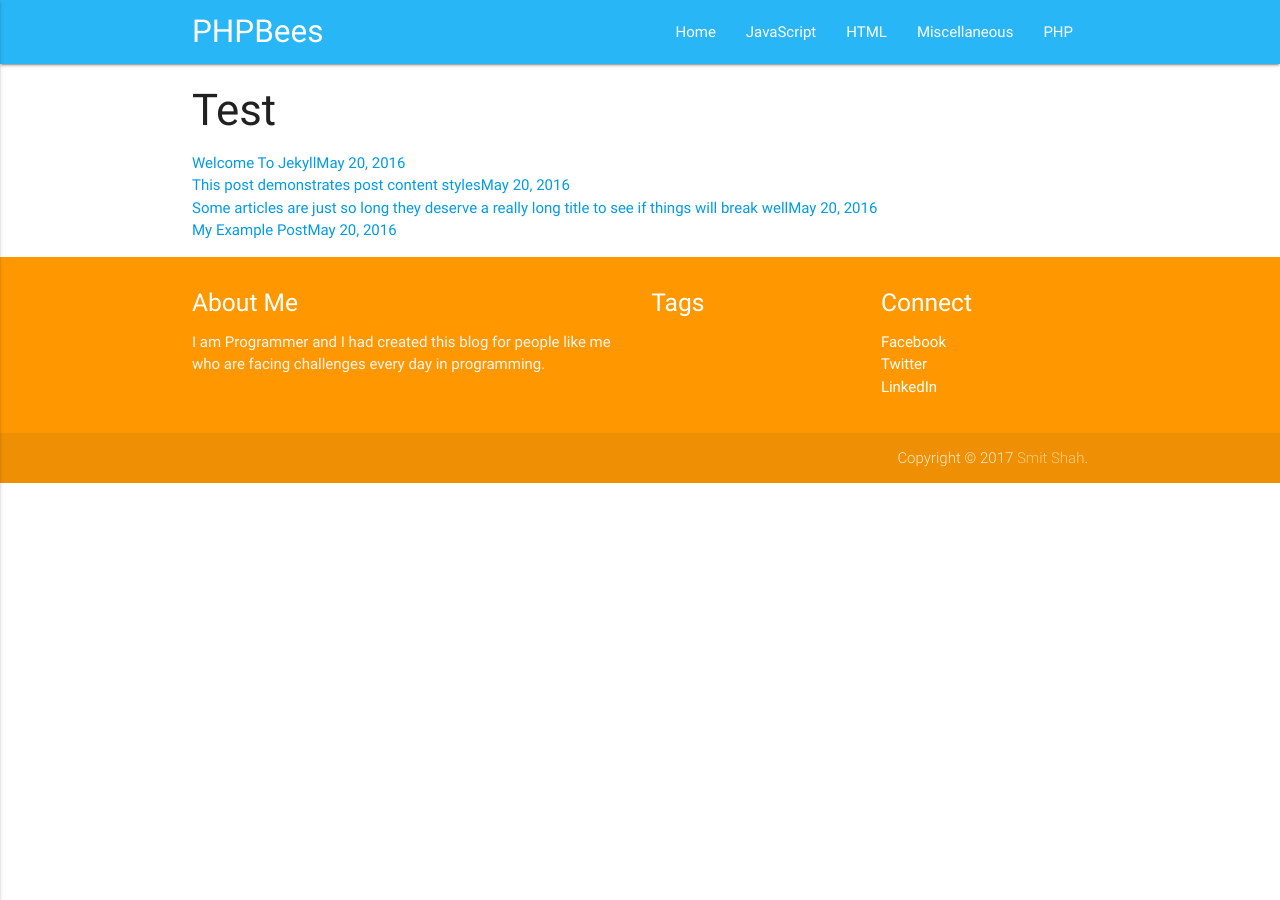
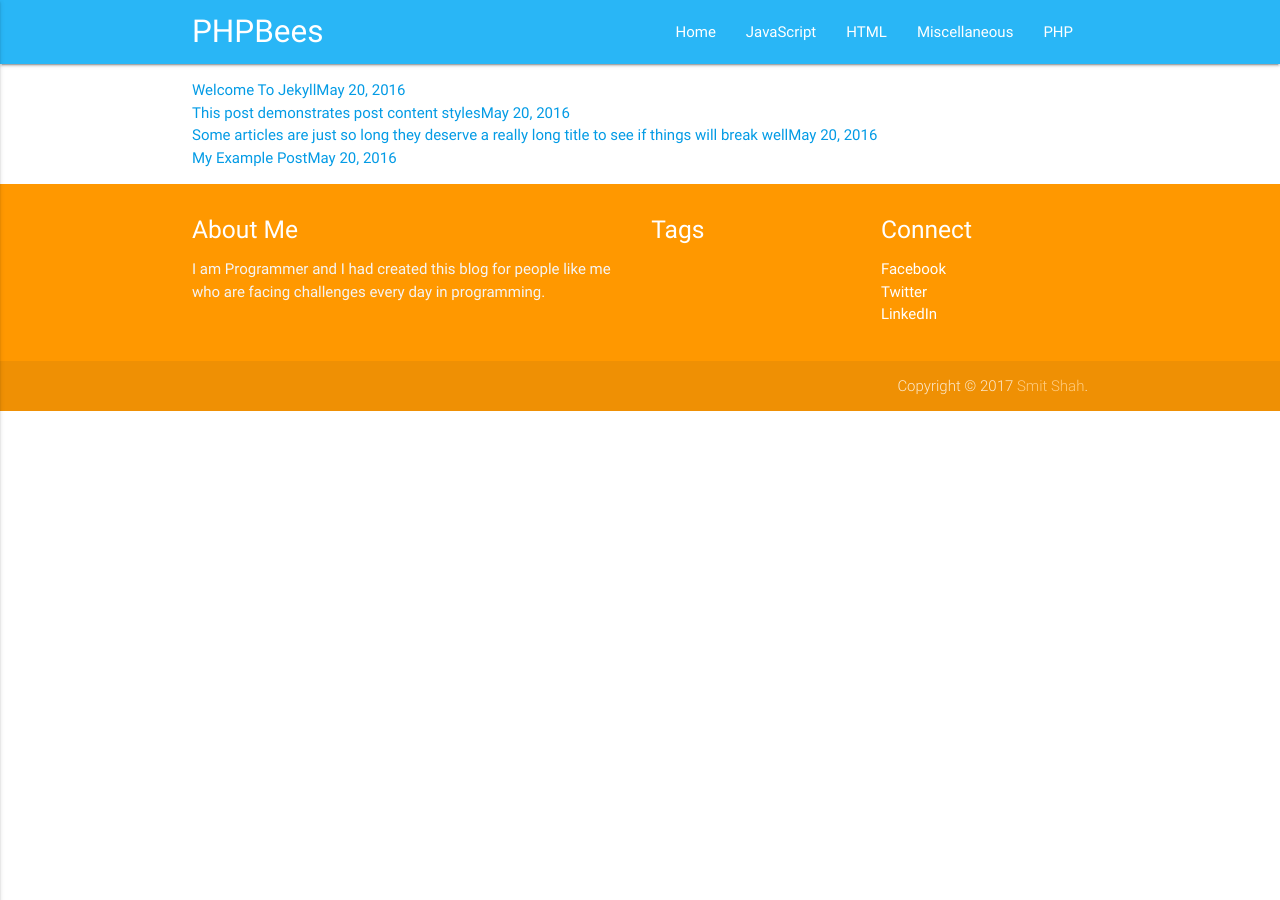
Before and after one commit to smitshah81/phpbees.com, a Jekyll site: the page built from JavaScript.md, in a window 1280 px wide. Built offline with Jekyll 4.4.1, drawn with Linux system fonts in a browser that asks for light colours.

Commit message:
Updated Java Script

```diff
--- a/JavaScript.md
+++ b/JavaScript.md
@@ -6,7 +6,7 @@
 ---
 
 {% for tag in site.categories %}
-  <h3 id="{{ tag[0] }}">{{ tag[0] | capitalize }}</h3>
+{% if tag[0] == "test" %}
   <ul >
     {% assign pages_list = tag[1] %}
     {% for post in pages_list %}
@@ -19,4 +19,5 @@
     {% assign pages_list = nil %}
     {% assign group = nil %}
   </ul>
+{% endif %}
 {% endfor %}
```
